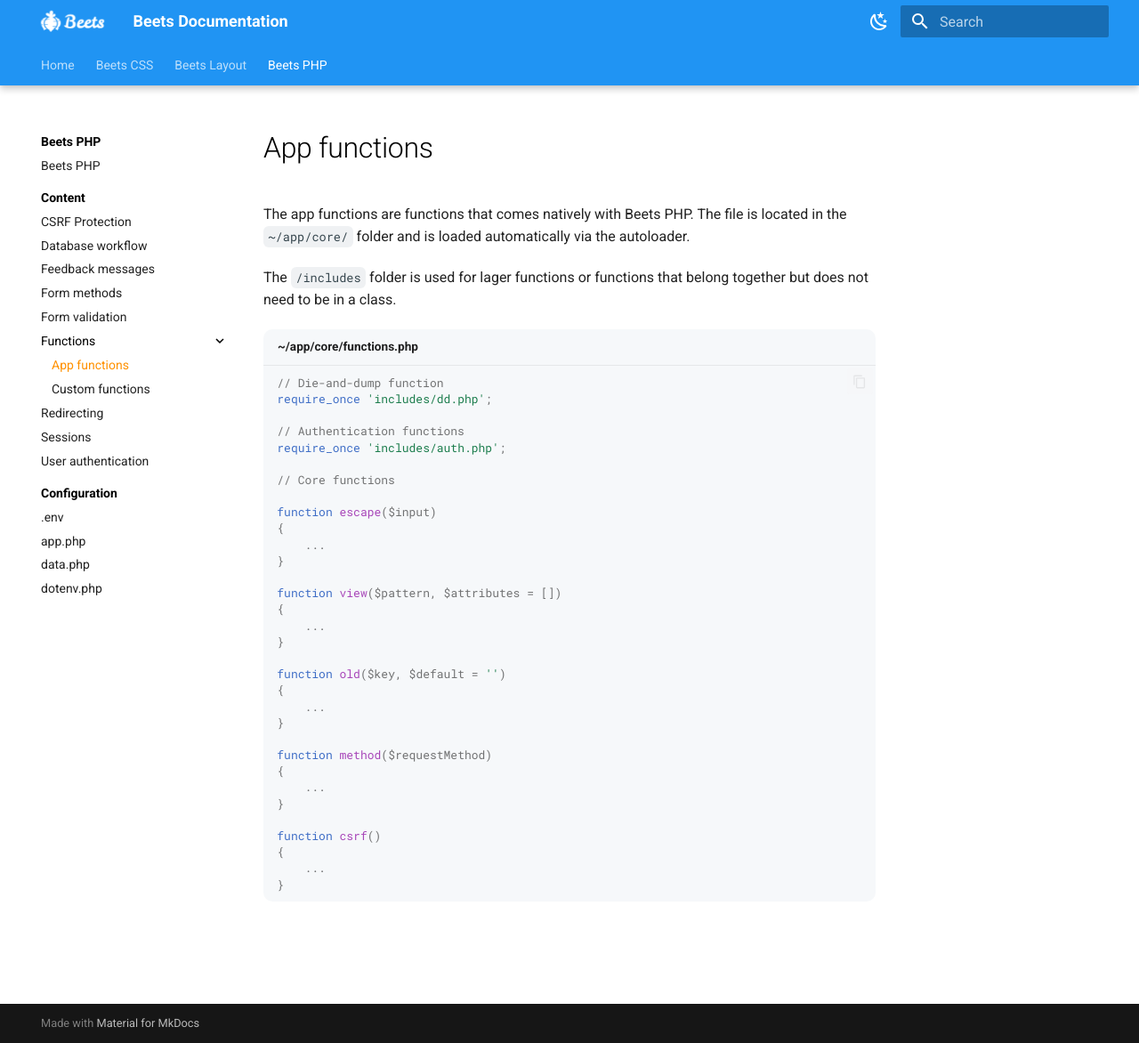
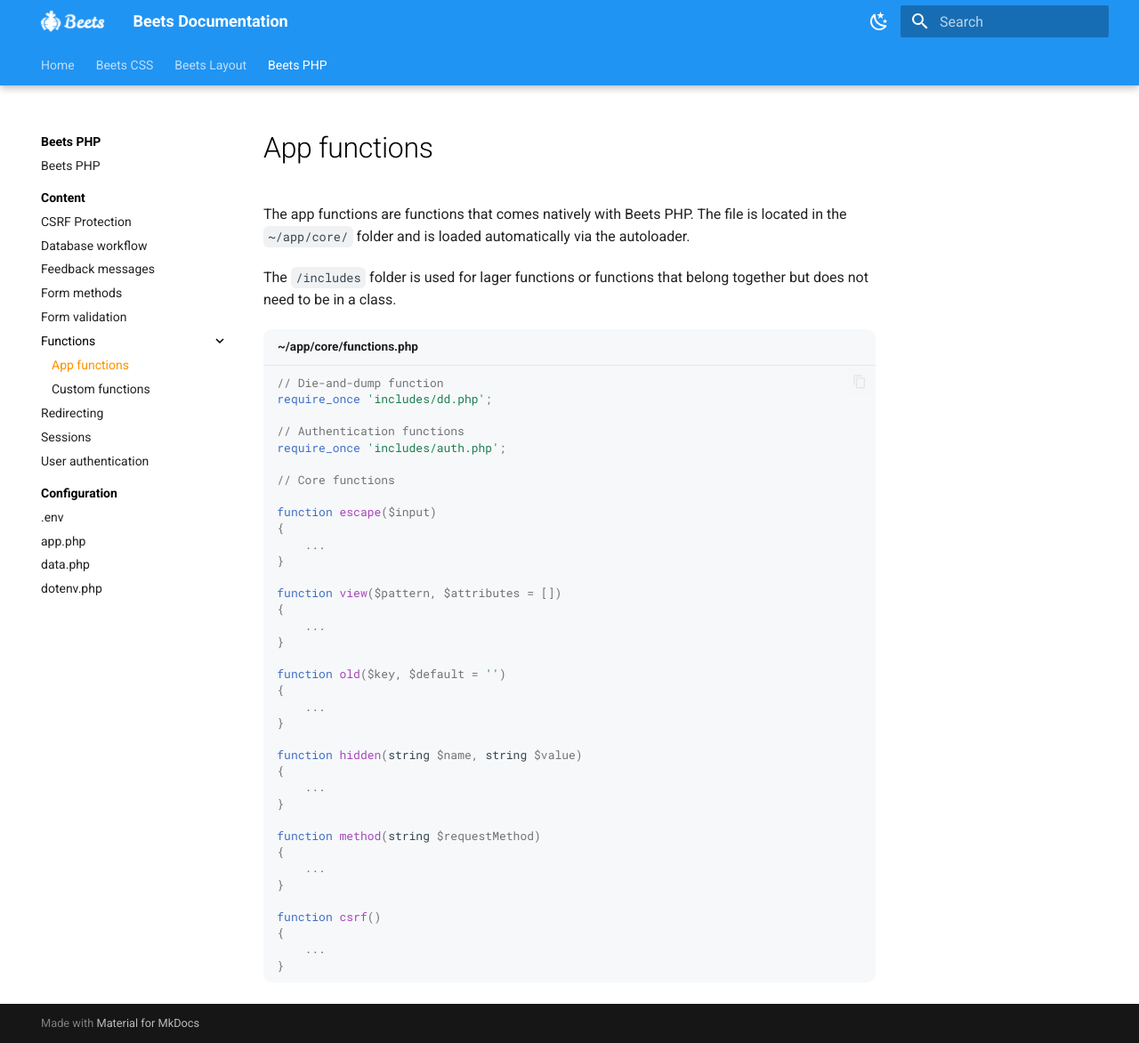
Before and after one commit to jonasbirkelof/beets, an MkDocs documentation site: the page built from docs/beets-php/app-functions.md, in a window 1280 px wide and 1172 px high. Shown: the whole window at 89% size. Built offline with MkDocs 1.6.1 and Material for MkDocs 9.7.7, drawn with Linux system fonts in a browser that asks for light colours.

Commit message:
Updated app-functions

```diff
--- a/docs/beets-php/app-functions.md
+++ b/docs/beets-php/app-functions.md
@@ -26,7 +26,12 @@
 	...
 }
 
-function method($requestMethod)
+function hidden(string $name, string $value)
+{
+	...
+}
+
+function method(string $requestMethod)
 {
 	...
 }
```
